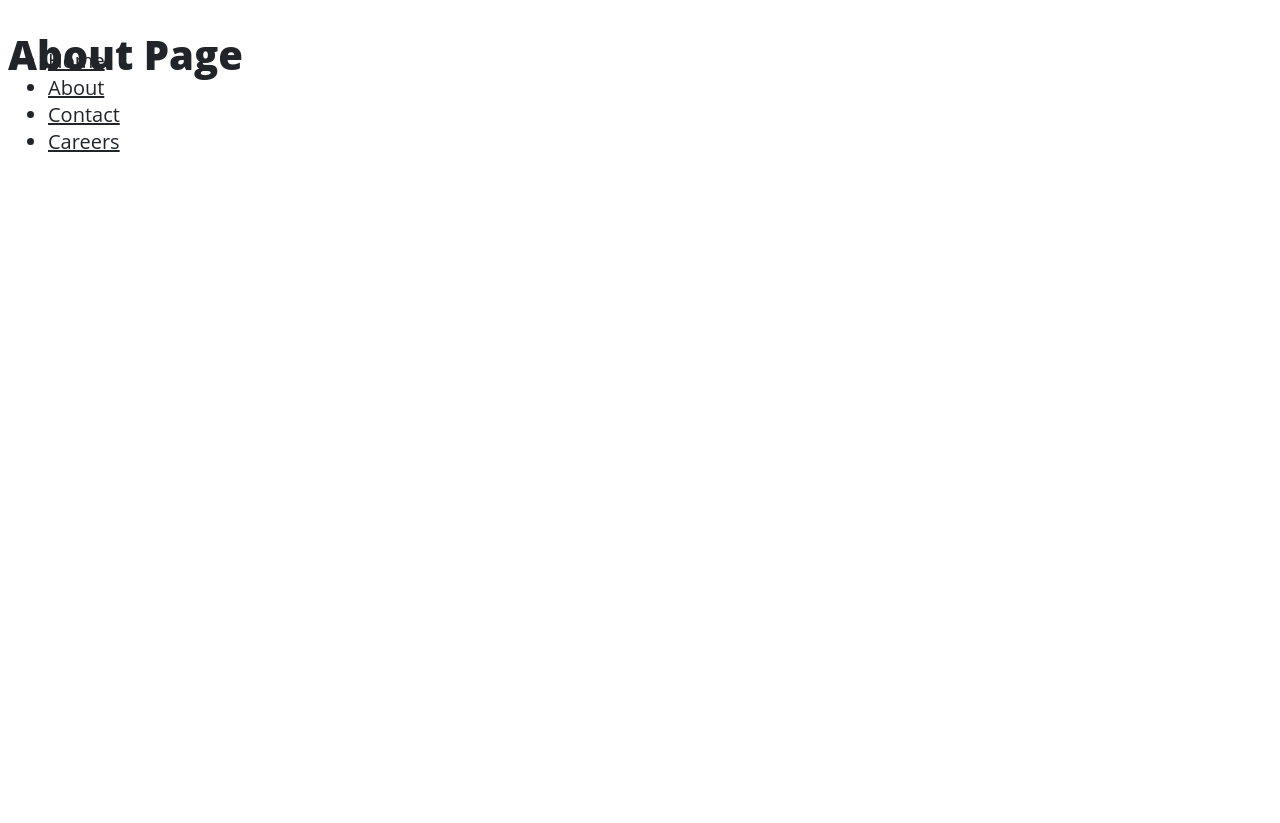
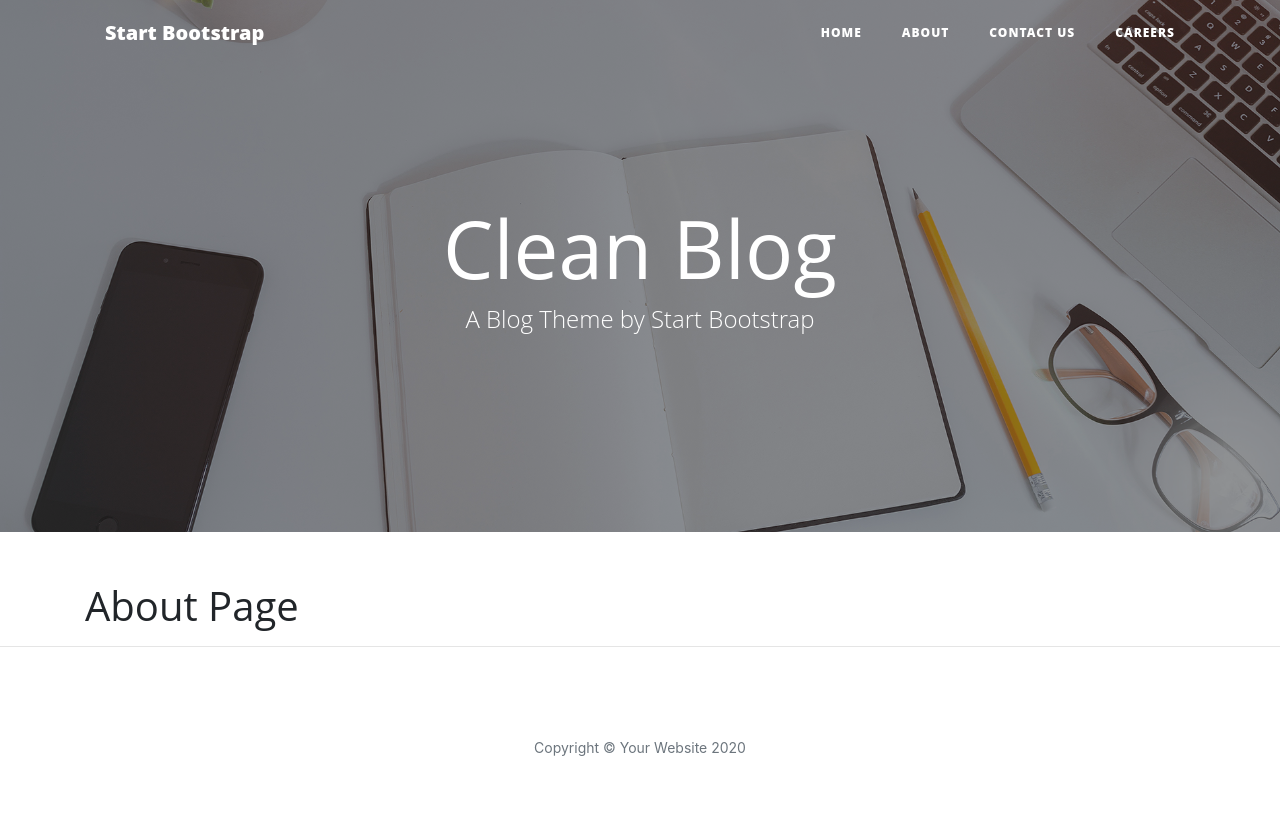
Before and after one commit to Liz-Conway/thorin, a Flask app: page /about in a window 1280 px wide. Before the commit the page ends 152 px from the top, so only its background shows below. Run offline with Flask 2, Linux system fonts and the light colour scheme; some libraries are stand-ins or nearby versions.

Commit message:
FEAT: Replace base template with a Bootstrap template
Add Bootstrap CSS & Javascript links.
Add Bootstrap template custom CSS and Javascript.
Replace the basic template code with the code for the layout of the web site from the
 Bootstrap template.
Replace the links from the Bootstrap template to match our pages.

```diff
--- a/templates/base.html
+++ b/templates/base.html
@@ -5,30 +5,102 @@
 	<meta http-equiv="X-UA-Compatible" content="IE=edge">
 	<meta name="viewport" content="width=device-width, initial-scale=1.0">
 	<link rel="stylesheet" type="text/css" href="{{ url_for('static', filename='css/clean-blog.min.css') }}">
+	<link rel="stylesheet" type="text/css" href="{{ url_for('static', filename='vendor/bootstrap/css/bootstrap.min.css') }}">
 	<title>Hello Flask</title>
 </head>
 <body>
-	<nav class="navbar" id="mainNav">
-		<ul>
-			{# For flask to use a link - it needs to use url_for() method #}
-			{# When Flask encounters the '{{' it knows there is code to be run
-			it run the url_for() method,
-			which runs the method we pass in (E.G. index or about),
-			which then shows the page #}
-			{# The '{{' contains an expression that outputs something onto the screen,
-			 i.e. the url for the link in this case #}
-			<li><a href="{{ url_for('index') }}">Home</a></li>
-			<li><a href="{{ url_for('about') }}">About</a></li>
-			<li><a href="{{ url_for('contact') }}">Contact</a></li>
-			<li><a href="{{ url_for('careers') }}">Careers</a></li>
-		</ul>
-	</nav>
+	<!-- Navigation -->
+  <nav class="navbar navbar-expand-lg navbar-light fixed-top" id="mainNav">
+    <div class="container">
+      <a class="navbar-brand" href="{{ url_for('index') }}">Start Bootstrap</a>
+      <button class="navbar-toggler navbar-toggler-right" type="button" data-toggle="collapse" data-target="#navbarResponsive" aria-controls="navbarResponsive" aria-expanded="false" aria-label="Toggle navigation">
+        Menu
+        <i class="fas fa-bars"></i>
+      </button>
+      <div class="collapse navbar-collapse" id="navbarResponsive">
+        <ul class="navbar-nav ml-auto">
+          <li class="nav-item">
+            <a class="nav-link" href="{{ url_for('index') }}">Home</a>
+          </li>
+          <li class="nav-item">
+            <a class="nav-link" href="{{ url_for('about') }}">About</a>
+          </li>
+          <li class="nav-item">
+            <a class="nav-link" href="{{ url_for('contact') }}">Contact Us</a>
+          </li>
+          <li class="nav-item">
+            <a class="nav-link" href="{{ url_for('careers') }}">Careers</a>
+          </li>
+        </ul>
+      </div>
+    </div>
+  </nav>
 
-	{# block is a placeholder where we can inject code from other pages	#}
-	{# '{%' are for statements that control the flow of logic
-	E.G. for, if or block element #}
-	{# We are naming this block 'content' #}
+  <!-- Page Header -->
+  <header class="masthead" style="background-image: url('{{ url_for('static', filename='img/home-bg.jpg') }}')">
+    <div class="overlay"></div>
+    <div class="container">
+      <div class="row">
+        <div class="col-lg-8 col-md-10 mx-auto">
+          <div class="site-heading">
+            <h1>Clean Blog</h1>
+            <span class="subheading">A Blog Theme by Start Bootstrap</span>
+          </div>
+        </div>
+      </div>
+    </div>
+  </header>
+
+  <!-- Main Content -->
+  <div class="container">
 	{% block content %}
 	{% endblock %}
+  </div>
+
+  <hr>
+
+  <!-- Footer -->
+  <footer>
+    <div class="container">
+      <div class="row">
+        <div class="col-lg-8 col-md-10 mx-auto">
+          <ul class="list-inline text-center">
+            <li class="list-inline-item">
+              <a href="#">
+                <span class="fa-stack fa-lg">
+                  <i class="fas fa-circle fa-stack-2x"></i>
+                  <i class="fab fa-twitter fa-stack-1x fa-inverse"></i>
+                </span>
+              </a>
+            </li>
+            <li class="list-inline-item">
+              <a href="#">
+                <span class="fa-stack fa-lg">
+                  <i class="fas fa-circle fa-stack-2x"></i>
+                  <i class="fab fa-facebook-f fa-stack-1x fa-inverse"></i>
+                </span>
+              </a>
+            </li>
+            <li class="list-inline-item">
+              <a href="#">
+                <span class="fa-stack fa-lg">
+                  <i class="fas fa-circle fa-stack-2x"></i>
+                  <i class="fab fa-github fa-stack-1x fa-inverse"></i>
+                </span>
+              </a>
+            </li>
+          </ul>
+          <p class="copyright text-muted">Copyright &copy; Your Website 2020</p>
+        </div>
+      </div>
+    </div>
+  </footer>
+
+  <!-- Bootstrap core JavaScript -->
+  <script src="{{ url_for('static', filename='vendor/jquery/jquery.min.js') }}"></script>
+  <script src="{{ url_for('static', filename='vendor/bootstrap/js/bootstrap.bundle.min.js') }}"></script>
+
+  <!-- Custom scripts for this template -->
+  <script src="{{ url_for('static', filename='js/clean-blog.min.js') }}"></script>
 </body>
 </html>
```
